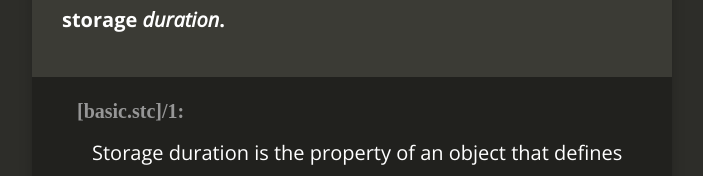
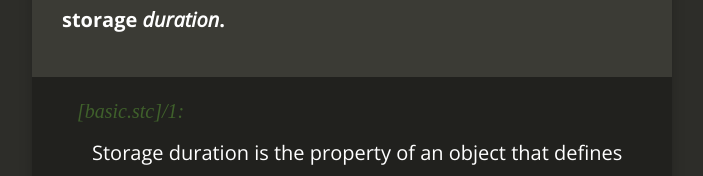
Before and after one commit to TartanLlama/tartanllama.github.io, a Jekyll site: the page built from _posts/2016-07-18-stack-and-heap.md, in a window 1280 px wide. Shown: the part 6204-6380 px from the top of the page, without its empty margins (288-991 px from the left). Built offline with Jekyll 4.4.1, drawn with Linux system fonts in a browser that asks for light colours; nearby versions of some CDN libraries.

Commit message:
Reformat blockquotes

```diff
--- a/css/style.scss
+++ b/css/style.scss
@@ -886,12 +886,13 @@ blockquote::before {
 
 blockquote.standards::before {
     font-family: "Times New Roman";
-    color: $light-medium;
+    color: $dark-green;
     content: attr(para) ":";
     position: relative;
     top: 7px;
     left: 0px;
     font-size: 20px;
-    font-weight: bold;
+    font-weight: normal;
+    font-style: italic;
     z-index:0;
 }
```
